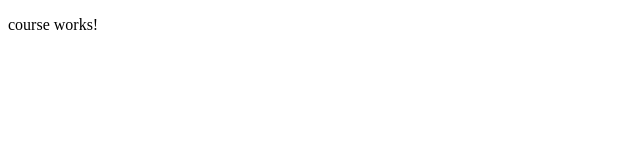
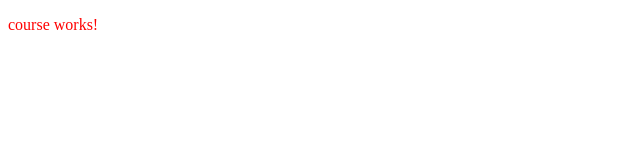
Before and after one commit to grihenrik/course-tracker, an Angular app: page /course/1 in a window 1280 px wide. Shown: the top 160 px of the page, without its empty margins (0-640 px from the left). Built offline with nearby package versions, Linux system fonts and the light colour scheme.

Commit message:
add: item template and scss path config

```diff
--- a/angular.json
+++ b/angular.json
@@ -24,6 +24,9 @@
             "tsConfig": "src/tsconfig.app.json",
             "assets": ["src/favicon.ico", "src/assets"],
             "styles": ["src/styles/main.scss"],
+            "stylePreprocessorOptions": {
+              "includePaths": ["src/styles"]
+            },
             "scripts": [],
             "es5BrowserSupport": true
           },
--- a/src/app/course/course.component.scss
+++ b/src/app/course/course.component.scss
@@ -0,0 +1,5 @@
+@import 'abstracts/variables.scss';
+
+p {
+  color: $color-primary;
+}
--- a/src/styles/abstracts/_variables.scss
+++ b/src/styles/abstracts/_variables.scss
@@ -0,0 +1,2 @@
+// Colors
+$color-primary: red;
```
Also changed, not shown: src/app/templates/template.ts (added, +16 -0 lines).
